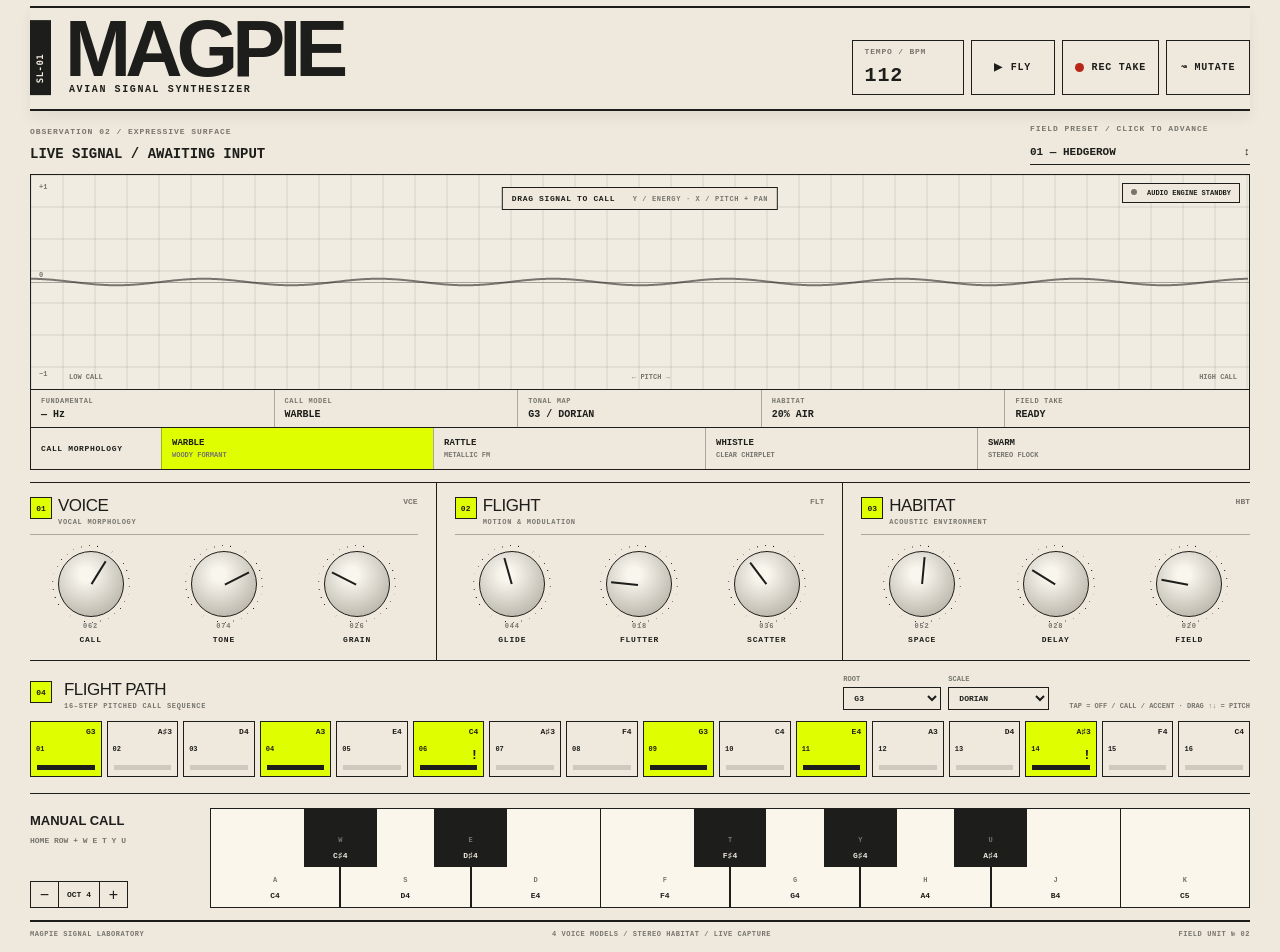
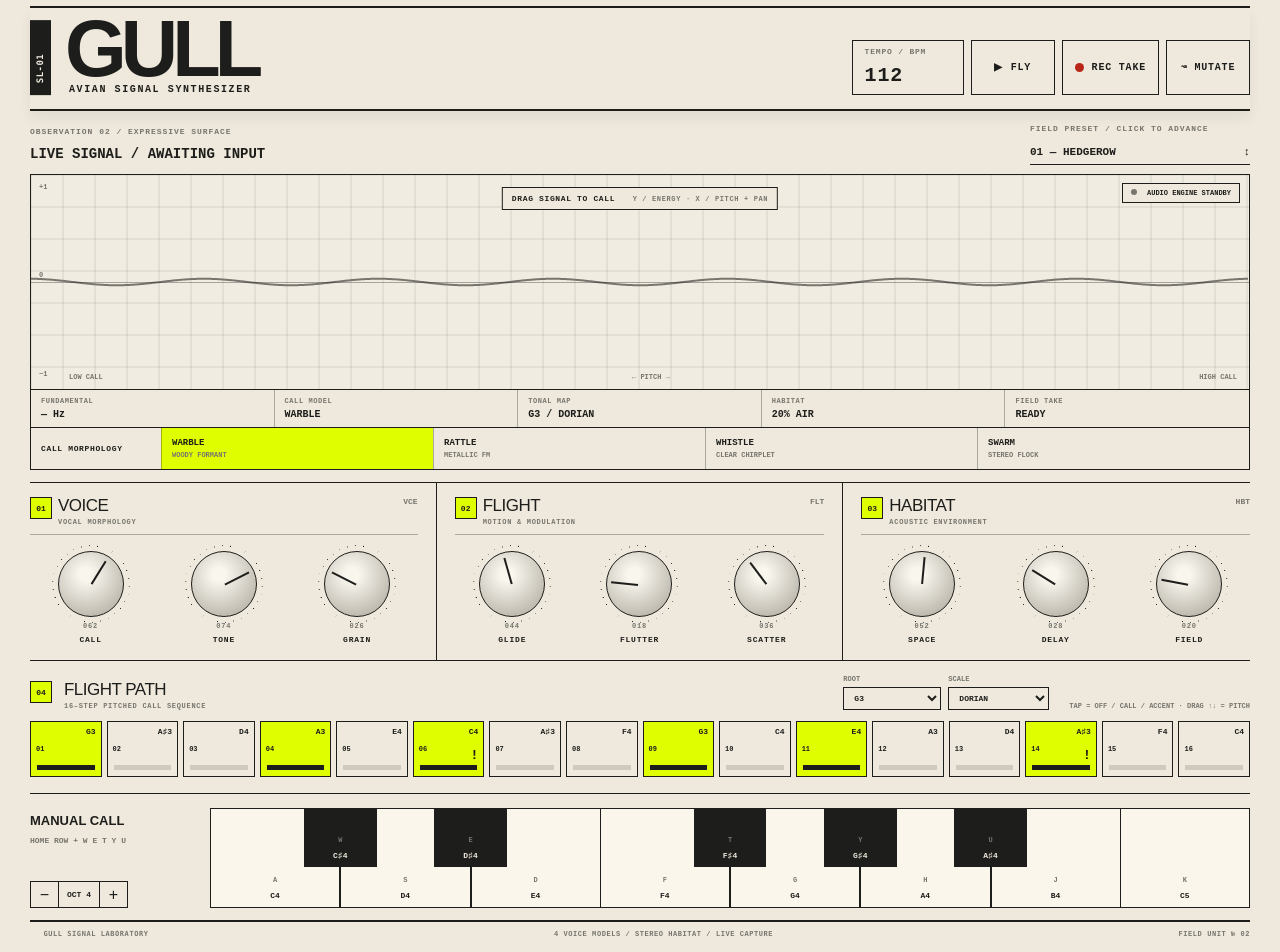
Before and after one commit to matchzimmerman/mz-audio-tools, a Next.js app: page /magpie in a window 1280 px wide. Shown: the part 58-1010 px from the top of the page. Built offline with nearby package versions, Linux system fonts and the light colour scheme.

Commit message:
surface Gull branding on device masthead

```diff
--- a/app/globals.css
+++ b/app/globals.css
@@ -92,6 +92,27 @@ button:focus-visible, input:focus-visible, select:focus-visible { outline: 3px s
   box-shadow: 0 7px 12px rgba(29, 29, 27, .06);
 }
 
+/* Device 01 display name has moved from MAGPIE to GULL. Keep the legacy
+   route and engine names stable while presenting the new instrument name. */
+.magpie .masthead h1 {
+  font-size: 0 !important;
+}
+.magpie .masthead h1::after {
+  content: "GULL";
+  font-size: clamp(48px, 6.2vw, 92px);
+  letter-spacing: -.075em;
+  line-height: .72;
+  font-weight: 900;
+}
+.magpie footer span:first-child {
+  font-size: 0 !important;
+}
+.magpie footer span:first-child::after {
+  content: "GULL SIGNAL LABORATORY";
+  font: 700 7px var(--mono);
+  letter-spacing: .08em;
+}
+
 /* The global bar carries the full canonical ID (MZCMG_SL-##). The local
    instrument plate uses a compact SL-## shorthand so the small industrial
    badge stays legible instead of cramming a long string into a square. */
```
